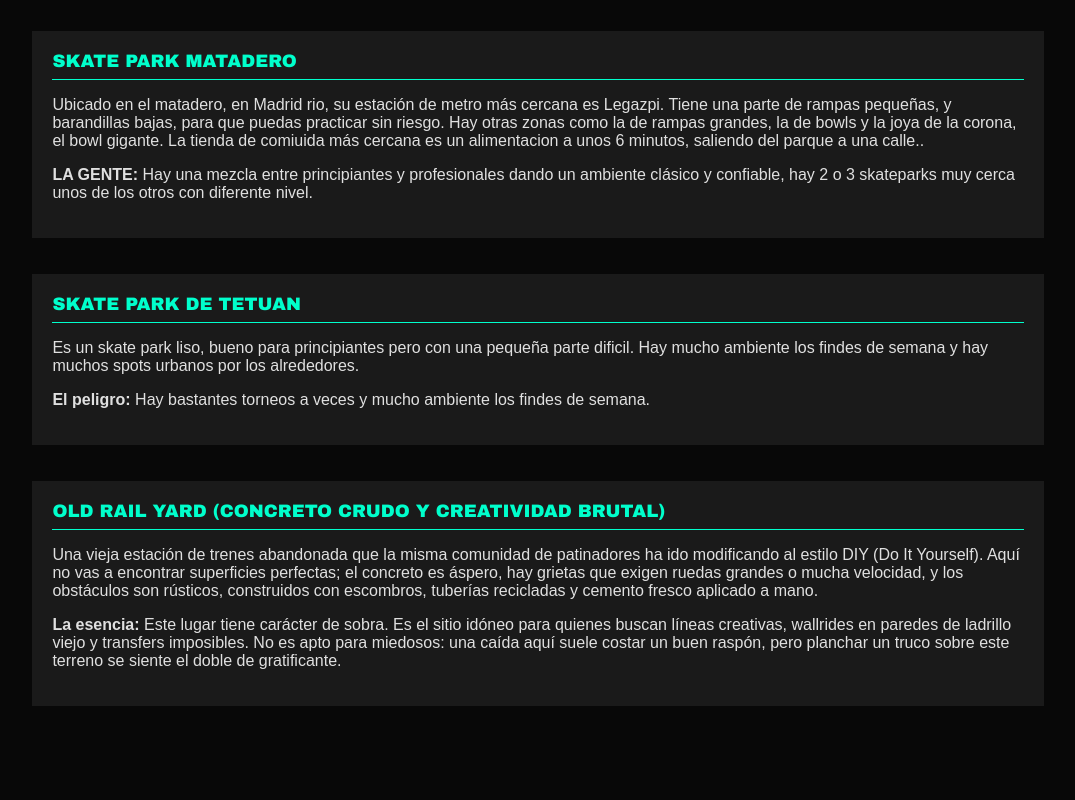
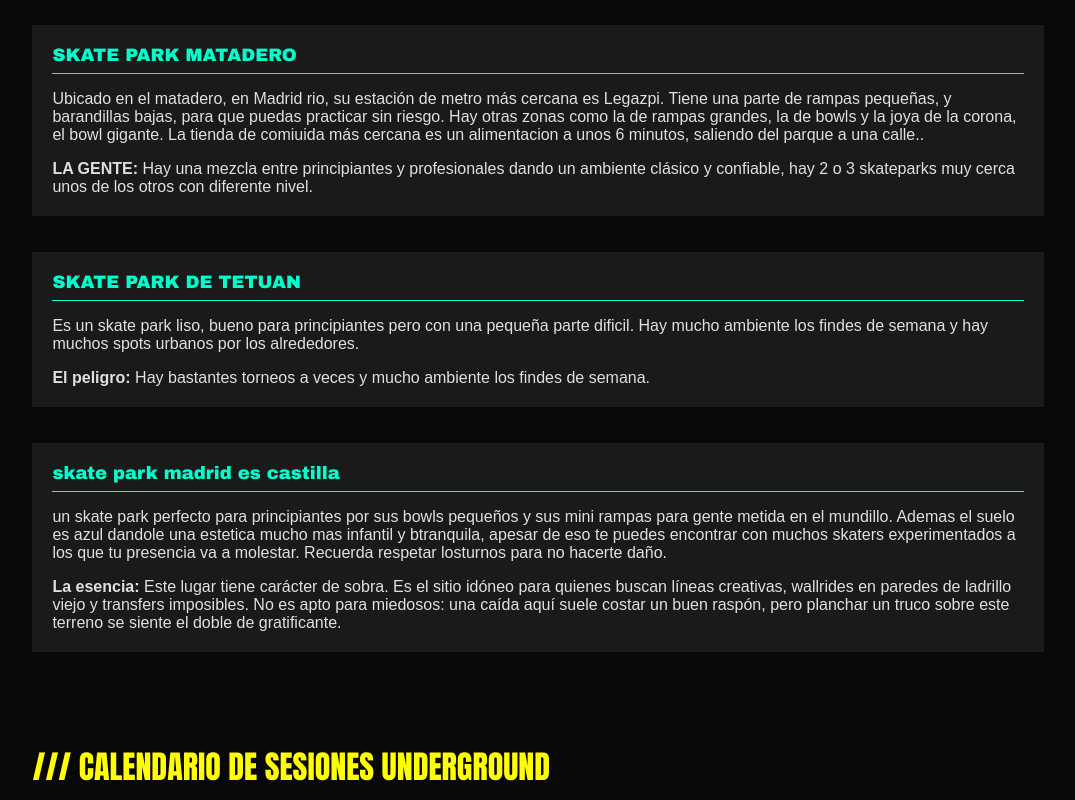
Before and after one commit to epppey-og/PROYECTOFINAL, a plain HTML site: page index.html in a window 1280 px wide. Shown: the part 1319-2119 px from the top of the page, without its empty margins (102-1177 px from the left). Drawn offline with Linux system fonts and the light colour scheme.

Commit message:
Update skate park description and title in index.html

```diff
--- a/index.html
+++ b/index.html
@@ -1,3 +1,4 @@
+.
 <!DOCTYPE html>
 <html lang="es">
 <head>
@@ -127,11 +128,11 @@
             <table border="0" cellpadding="20" cellspacing="0" width="100%" bgcolor="#1a1a1a">
               <tr>
                 <td valign="top">
-                  <font face="Arial Black, sans-serif" size="4" color="#00ffcc">OLD RAIL YARD (CONCRETO CRUDO Y CREATIVIDAD BRUTAL)</font>
+                  <font face="Arial Black, sans-serif" size="4" color="#00ffcc">skate park madrid es castilla</font>
                   <hr color="#00ffcc" size="1">
                   <font face="Arial, sans-serif" size="3">
                     <p>
-                      Una vieja estación de trenes abandonada que la misma comunidad de patinadores ha ido modificando al estilo DIY (Do It Yourself). Aquí no vas a encontrar superficies perfectas; el concreto es áspero, hay grietas que exigen ruedas grandes o mucha velocidad, y los obstáculos son rústicos, construidos con escombros, tuberías recicladas y cemento fresco aplicado a mano.
+                     un skate park perfecto para principiantes por sus bowls pequeños y sus mini rampas para gente metida en el mundillo. Ademas el suelo es azul dandole una estetica mucho mas infantil y btranquila, apesar de eso te puedes encontrar con muchos skaters experimentados a los que tu presencia va a molestar. Recuerda respetar losturnos para no hacerte daño.
                     </p>
                     <p>
                       <b>La esencia:</b> Este lugar tiene carácter de sobra. Es el sitio idóneo para quienes buscan líneas creativas, wallrides en paredes de ladrillo viejo y transfers imposibles. No es apto para miedosos: una caída aquí suele costar un buen raspón, pero planchar un truco sobre este terreno se siente el doble de gratificante.
```
